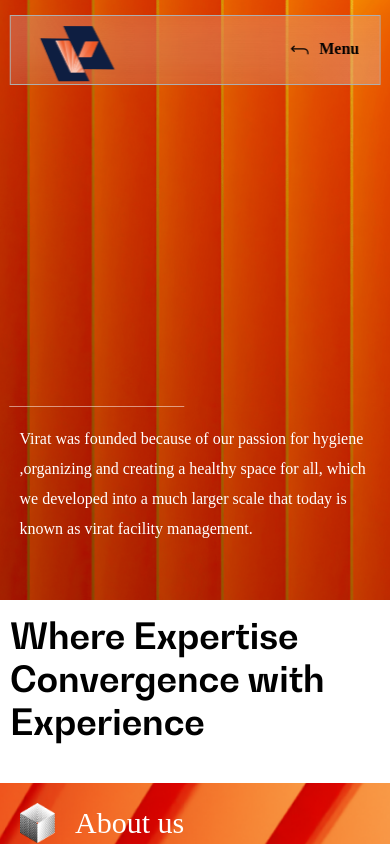
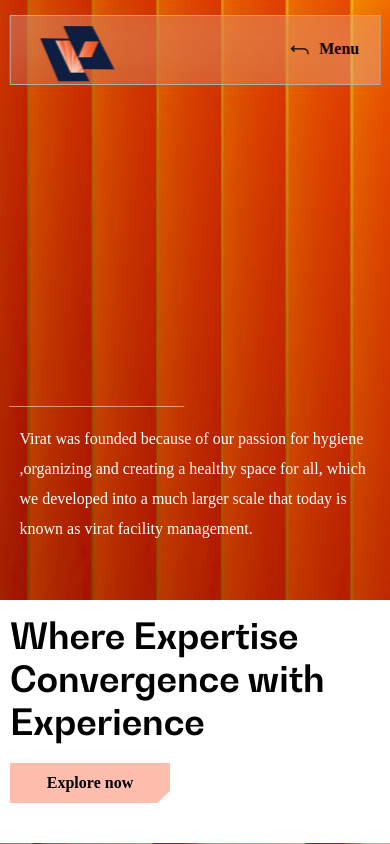
Before and after one commit to HaraayDesignStudio/Virat-Website-Frontend, a React (Create React App) app: page / in a window 390 px wide. Shown: the top 844 px of the page. Built offline with nearby package versions, Linux system fonts and the light colour scheme; the HTML template or start-up script is replaced by a standard one; a web font is replaced by a local one.

Commit message:
Created teh button

```diff
--- a/src/components/compenents.css
+++ b/src/components/compenents.css
@@ -967,6 +967,8 @@
     left: none;
   }
   .button-for-landing {
-    display: none;
+    width: 160px;
+    height: 40px;
+    padding: 0px 0px;
   }
 }
```
